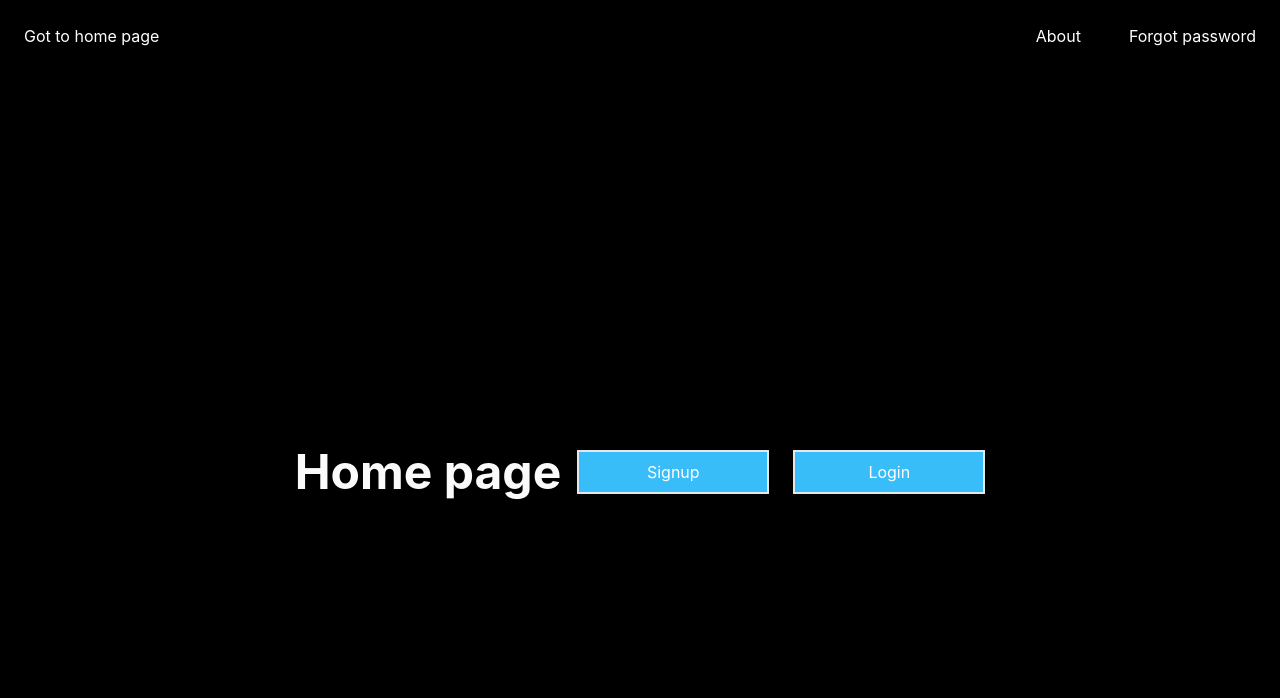
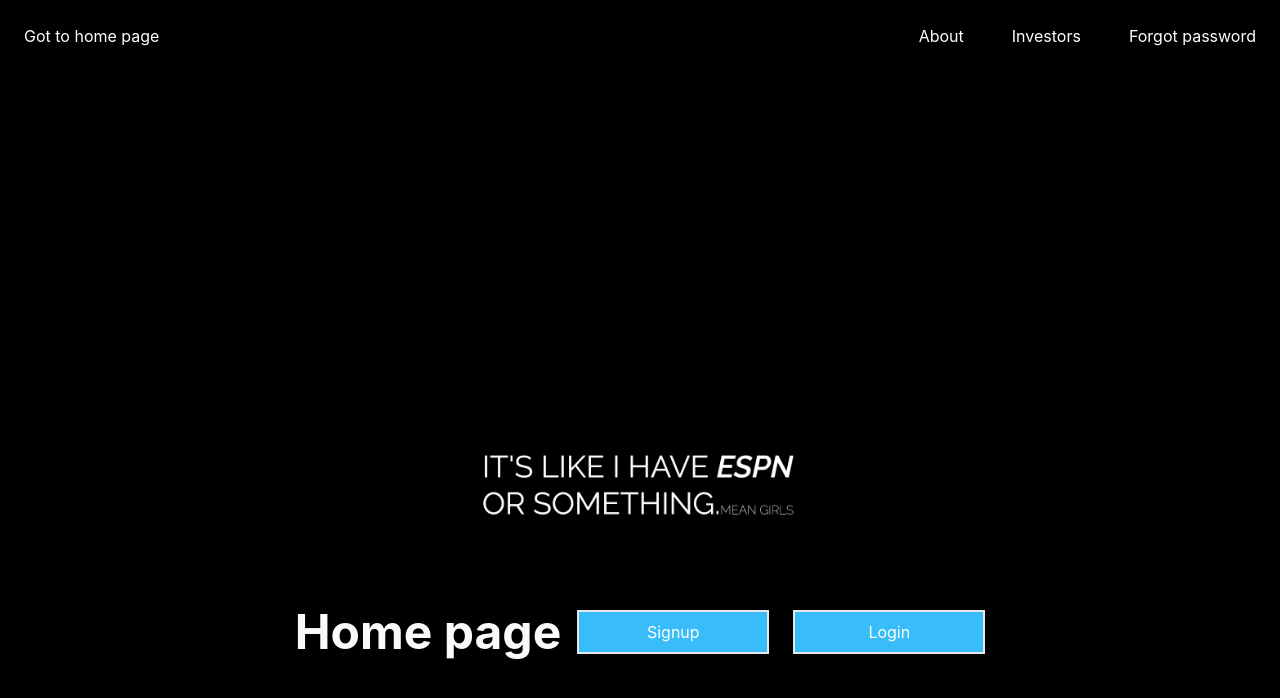
Before and after one commit to italianPalms/palmsiFy, a React (Create React App) app: page / in a window 1280 px wide. Shown: the top 698 px of the page. Built offline with nearby package versions, Linux system fonts and the light colour scheme.

Commit message:
add page for about and investors. Improve the header to include buttons for home, investors, about and forgot passowrd. Add quote to home page

```diff
--- a/src/App.js
+++ b/src/App.js
@@ -8,6 +8,8 @@ import Profile from "./pages/Profile";
 import ForgotPassword from "./pages/ForgotPassword";
 import Protected from "./components/Protected";
 import VerifyEmail from "./pages/VerifyEmail";
+import About from "./pages/About";
+import Investors from "./pages/Investors";
 
 function App() {
 
@@ -22,6 +24,8 @@ function App() {
           <Route path ="/signup" element= { <Signup />} />
           <Route path = "/forgotPassword" element={ <ForgotPassword />} />
           <Route path = "/verifyEmail" element= { <VerifyEmail />} />
+          <Route path = "/about" element = { <About /> } />
+          <Route path = "/investors" element = { <Investors /> } />
 
           <Route path ="/profile" element= {
             <Protected Login={Login}>
--- a/src/components/Header.js
+++ b/src/components/Header.js
@@ -20,6 +20,10 @@ export default function Header() {
         navigate('/forgotPassword');
     }
 
+    const investors = () => {
+        navigate('/investors');
+    }
+
     return (
         <>
         <div className="flex justify-between ">
@@ -28,9 +32,15 @@ export default function Header() {
             >Got to home page</button>
         {/* <h1> <a href="/home">Welcome to the home page</a></h1> */}
         <div className="">
+
         <button className="p-2 m-4"
         onClick={about}
         >About</button>
+
+        <button className="p-2 m-4"
+        onClick={investors}
+        >Investors</button>
+
         <button className="p-2 m-4"
         onClick={forgotPassword}
         >Forgot password</button>
--- /dev/null
+++ b/src/pages/About.jsx
@@ -0,0 +1,14 @@
+import Header from "../components/Header";
+
+export default function About() {
+    return (
+        <>
+        <div>
+            <Header />
+        </div>
+        <div className="text-3xl font-medium flex items-center justify-center mt-8">
+        <h1>About PalmsiFy</h1>
+        </div>
+        </>
+    )
+}
--- a/src/pages/Home.jsx
+++ b/src/pages/Home.jsx
@@ -1,6 +1,6 @@
 import { useNavigate } from "react-router-dom";
-import backgroundImage from "../picture-bg.jpeg";
 import Header from "../components/Header";
+import Quote from "../img/quote.webp";
 
 export default function Home() {
     const navigate = useNavigate();
@@ -15,26 +15,17 @@ export default function Home() {
         navigate("/login")
     };
 
-
-
     return (
         <>
         <div>
             <Header />
         </div>
-        <div
-        style={{
-            // backgroundImage: `url(${backgroundImage})`,
-            backgroundSize: 'cover',
-            backgroundRepeat: 'no-repeat',
-            backgroundPosition: 'center center',
-            minHeight: '100vh',
-            display: 'flex',
-            alignItems: 'center',
-            justifyContent: 'center',
-        }}
-        >
-        <div className="flex items-center">
+
+        <div className="flex items-center justify-center">
+            <img src={Quote} alt="Quote: It's like i have ESPN or something." className="w-96 mt-80" />
+        </div>
+
+        <div className="flex items-center justify-center mt-6">
         <h1 className=" text-5xl font-bold mr-4 text-zinc-50">Home page</h1>
 
         <button className="p-2 border-2 mr-3 w-48 bg-sky-400 hover:bg-sky-500"
@@ -43,7 +34,8 @@ export default function Home() {
         <button className="p-2 border-2 ml-3 w-48 bg-sky-400 hover:bg-sky-500"
             onClick={login}>Login</button>
         </div>
-        </div>
+
+
         </>
     )
 }
--- /dev/null
+++ b/src/pages/Investors.jsx
@@ -0,0 +1,23 @@
+import Header from "../components/Header";
+
+export default function Investors () {
+    return (
+        <>
+        <div>
+            <Header />
+        </div>
+
+        <div className="flex flex-col items-center justify-center">
+            <h1 className="text-3xl font-medium m-6">Welcome to our investor page</h1>
+            <p className="mt-6">Here you will find all relevant information that you as an Investors in PalmsiFy need.</p>
+
+            <p>This page will be updated every quarter and an email will be sent out to all investors with all relevant information.</p>
+
+            <p>Thank you so much for investing in PalmsiFy!</p>
+        </div>
+        <div>
+            {/* add img */}
+        </div>
+        </>
+    )
+}
```
Also changed, not shown: src/img/quote.webp (added), 1 other file (tests, documents, lock files or other folders).
